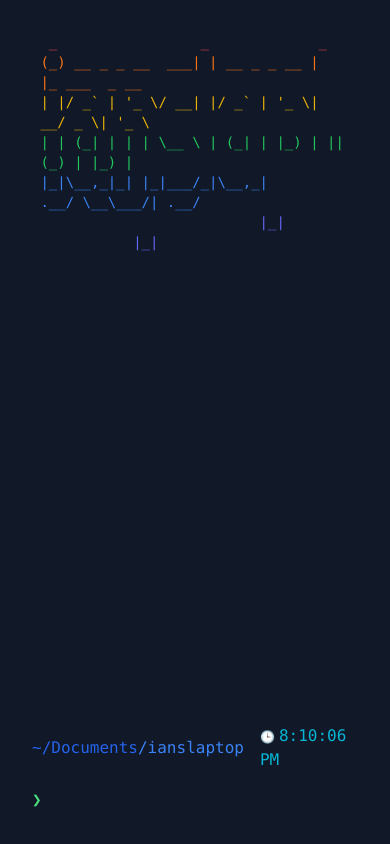
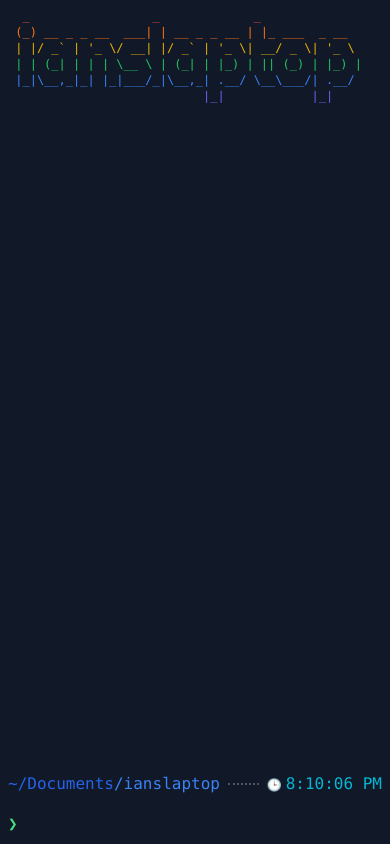
Before and after one commit to resolutionathens/ianslaptop, a Vue app: page / in a window 390 px wide. Built offline with nearby package versions, Linux system fonts and the light colour scheme.

Commit message:
style: update mobile

```diff
--- a/src/App.vue
+++ b/src/App.vue
@@ -89,13 +89,16 @@ setInterval(() => {
 
 <template>
   <div
-    class="bg-gray-900 font-mono h-screen p-4 flex flex-col text-green-600"
+    class="bg-gray-900 font-mono h-screen p-1 sm:p-4 flex flex-col text-green-600"
     ref="terminalRef"
     @click="focusInput"
   >
-    <div class="bg-gray-900 font-mono h-screen p-4 flex flex-col text-green-600" ref="terminalRef">
+    <div
+      class="bg-gray-900 font-mono h-screen p-1 sm:p-4 flex flex-col text-green-600"
+      ref="terminalRef"
+    >
       <!-- Header/ASCII -->
-      <div class="ascii-art mb-4 text-sm" v-html="colorizedAsciiArt"></div>
+      <div class="ascii-art mb-4 text-xs sm:text-sm text-nowrap" v-html="colorizedAsciiArt"></div>
       <!-- Output -->
       <div class="flex-grow overflow-y-auto mb-4">
         <div v-for="(line, index) in lines" :key="index" class="mb-1">
```
